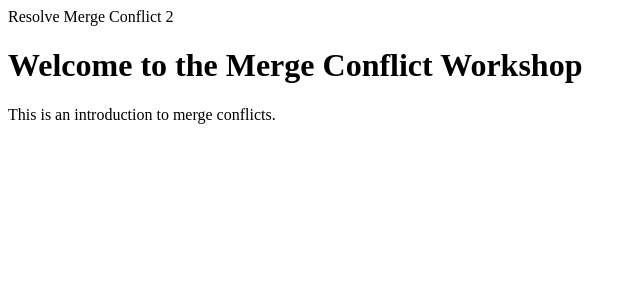
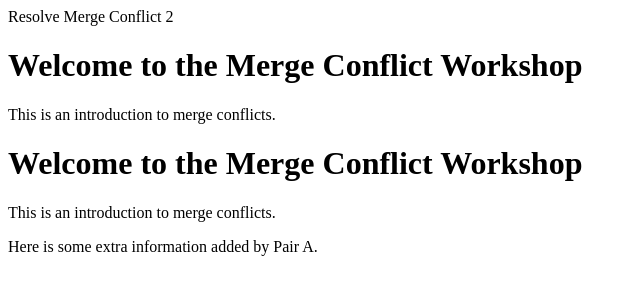
Before and after one commit to LyMeng7031/merge-conflict-html-demo, a plain HTML site: page index.html in a window 1280 px wide. Shown: the whole page, without its empty margins (0-640 px from the left). Drawn offline with Linux system fonts and the light colour scheme.

Commit message:
add html

```diff
--- a/index.html
+++ b/index.html
@@ -13,5 +13,8 @@ initial-scale=1.0"
     Resolve Merge Conflict 2
     <h1>Welcome to the Merge Conflict Workshop</h1>
     <p>This is an introduction to merge conflicts.</p>
+    <h1>Welcome to the Merge Conflict Workshop</h1>
+    <p>This is an introduction to merge conflicts.</p>
+    <p>Here is some extra information added by Pair A.</p>
   </body>
 </html>
```
